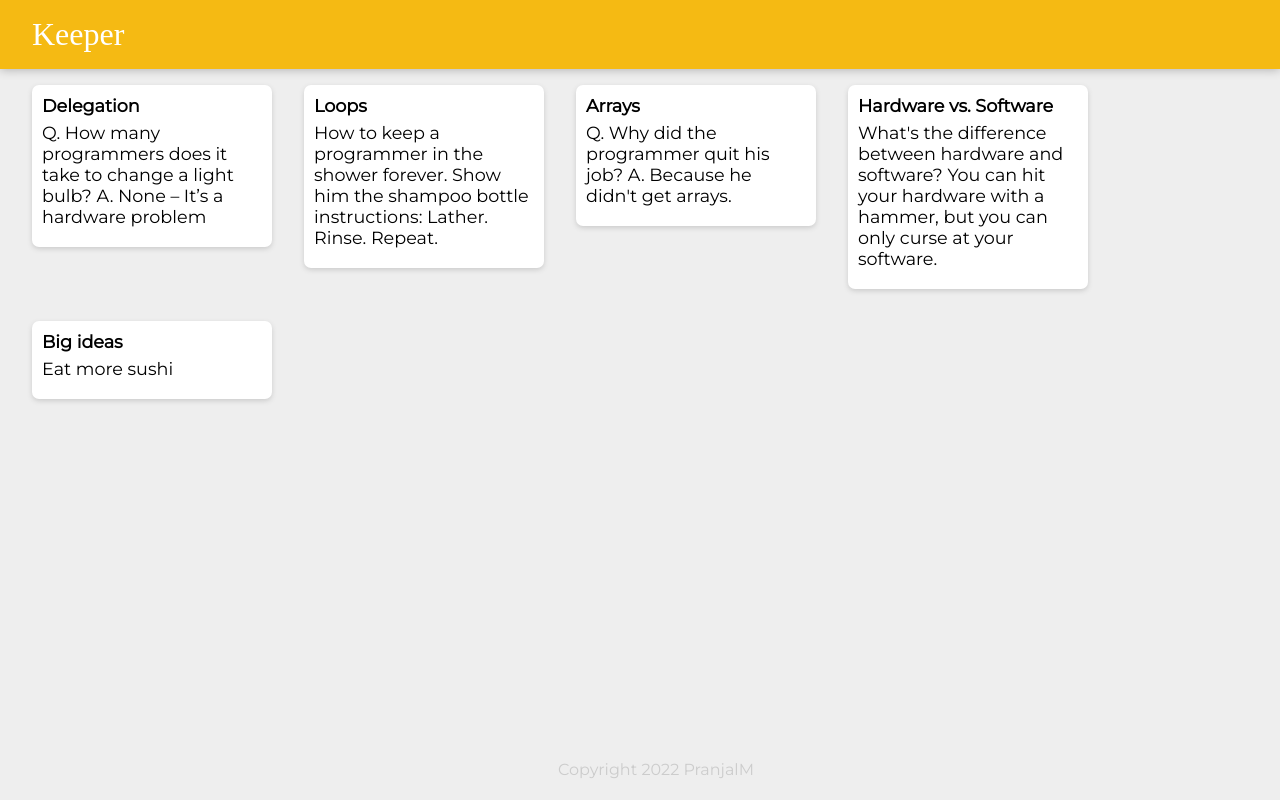
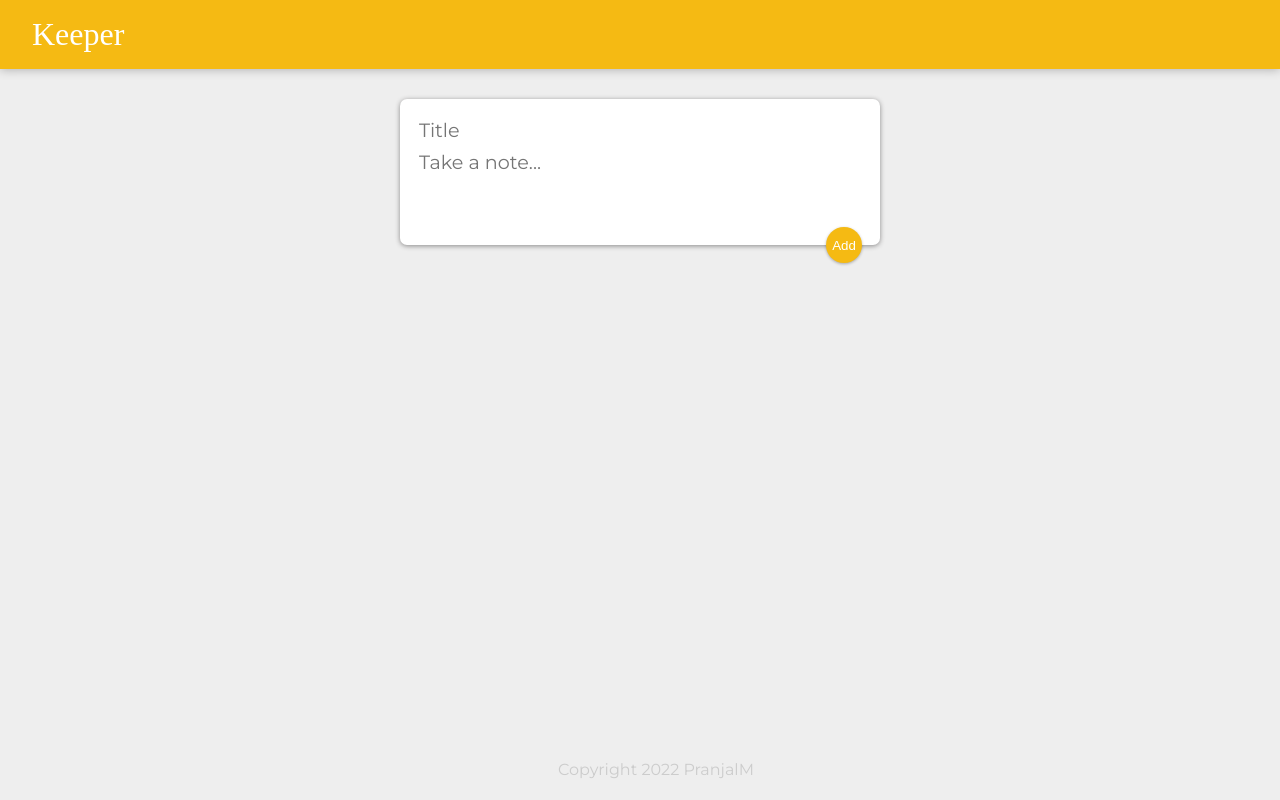
Before and after one commit to Pranjalm-23/pranjalm-keep-app, a React (Create React App) app: page / in a window 1280 px wide. Built offline with nearby package versions, Linux system fonts and the light colour scheme; a web font is replaced by a local one.

Commit message:
add note functionality added

```diff
--- a/package.json
+++ b/package.json
@@ -3,6 +3,7 @@
   "version": "0.1.0",
   "private": true,
   "dependencies": {
+    "@material-ui/icons": "^4.11.2",
     "@testing-library/jest-dom": "^5.16.1",
     "@testing-library/react": "^12.1.2",
     "@testing-library/user-event": "^13.5.0",
--- a/public/styles.css
+++ b/public/styles.css
@@ -54,3 +54,49 @@
   white-space: pre-wrap;
   word-wrap: break-word;
 }
+
+.note button {
+  position: relative;
+  float: right;
+  margin-right: 10px;
+  color: #f5ba13;
+  border: none;
+  width: 36px;
+  height: 36px;
+  cursor: pointer;
+  outline: none;
+}
+
+form {
+  position: relative;
+  width: 480px;
+  margin: 30px auto 20px auto;
+  background: #fff;
+  padding: 15px;
+  border-radius: 7px;
+  box-shadow: 0 1px 5px rgb(138, 137, 137);
+}
+form input,
+form textarea {
+  width: 100%;
+  border: none;
+  padding: 4px;
+  outline: none;
+  font-size: 1.2em;
+  font-family: inherit;
+  resize: none;
+}
+form button {
+  position: absolute;
+  right: 18px;
+  bottom: -18px;
+  background: #f5ba13;
+  color: #fff;
+  border: none;
+  border-radius: 50%;
+  width: 36px;
+  height: 36px;
+  box-shadow: 0 1px 3px rgba(0, 0, 0, 0.3);
+  cursor: pointer;
+  outline: none;
+}
--- a/src/components/App.js
+++ b/src/components/App.js
@@ -1,14 +1,21 @@
-import React from "react";
+import React, { useState } from "react";
 import Header from "./Header";
 import Footer from "./Footer";
 import Note from "./Note";
-import notes from "../notes";
-
+import CreateArea from "./CreateArea";
 
 function App() {
+  const [notes, setNotes] = useState([]);
+
+  const addNote = (newNote) => {
+    setNotes((prevNotes) => {
+      return [...prevNotes, newNote];
+    });
+  };
   return (
     <div>
       <Header />
+      <CreateArea onAdd={addNote} />
       {notes.map((note) => (
         <Note key={note.key} title={note.title} content={note.content} />
       ))}
--- /dev/null
+++ b/src/components/CreateArea.js
@@ -0,0 +1,51 @@
+import React, { useState } from "react";
+
+function CreateArea(props) {
+  const [note, setNote] = useState({
+    title: "",
+    content: "",
+  });
+
+  const handleChange = (event) => {
+    const { name, value } = event.target;
+
+    setNote((prevNote) => {
+      return {
+        ...prevNote,
+        [name]: value, //it can be title or content as the key is variable
+      };
+    });
+  };
+
+  const submitNote = (event) => {
+    props.onAdd(note);
+    setNote({
+      title: "",
+      content: "",
+    });
+    event.preventDefault();
+  };
+
+  return (
+    <div>
+      <form>
+        <input
+          onChange={handleChange}
+          value={note.title}
+          name="title"
+          placeholder="Title"
+        />
+        <textarea
+          onChange={handleChange}
+          value={note.content}
+          name="content"
+          placeholder="Take a note..."
+          rows="3"
+        />
+        <button onClick={submitNote}>Add</button>
+      </form>
+    </div>
+  );
+}
+
+export default CreateArea;
--- a/src/notes.js
+++ /dev/null
@@ -1,33 +0,0 @@
-const notes = [
-  {
-    key: 1,
-    title: "Delegation",
-    content:
-      "Q. How many programmers does it take to change a light bulb? A. None – It’s a hardware problem",
-  },
-  {
-    key: 2,
-    title: "Loops",
-    content:
-      "How to keep a programmer in the shower forever. Show him the shampoo bottle instructions: Lather. Rinse. Repeat.",
-  },
-  {
-    key: 3,
-    title: "Arrays",
-    content:
-      "Q. Why did the programmer quit his job? A. Because he didn't get arrays.",
-  },
-  {
-    key: 4,
-    title: "Hardware vs. Software",
-    content:
-      "What's the difference between hardware and software? You can hit your hardware with a hammer, but you can only curse at your software.",
-  },
-  {
-    key: 5,
-    title: "Big ideas",
-    content: "Eat more sushi",
-  },
-];
-
-export default notes;
```
Also changed, not shown: src/index.js (+12 -0 lines), 1 other file (tests, documents, lock files or other folders).
